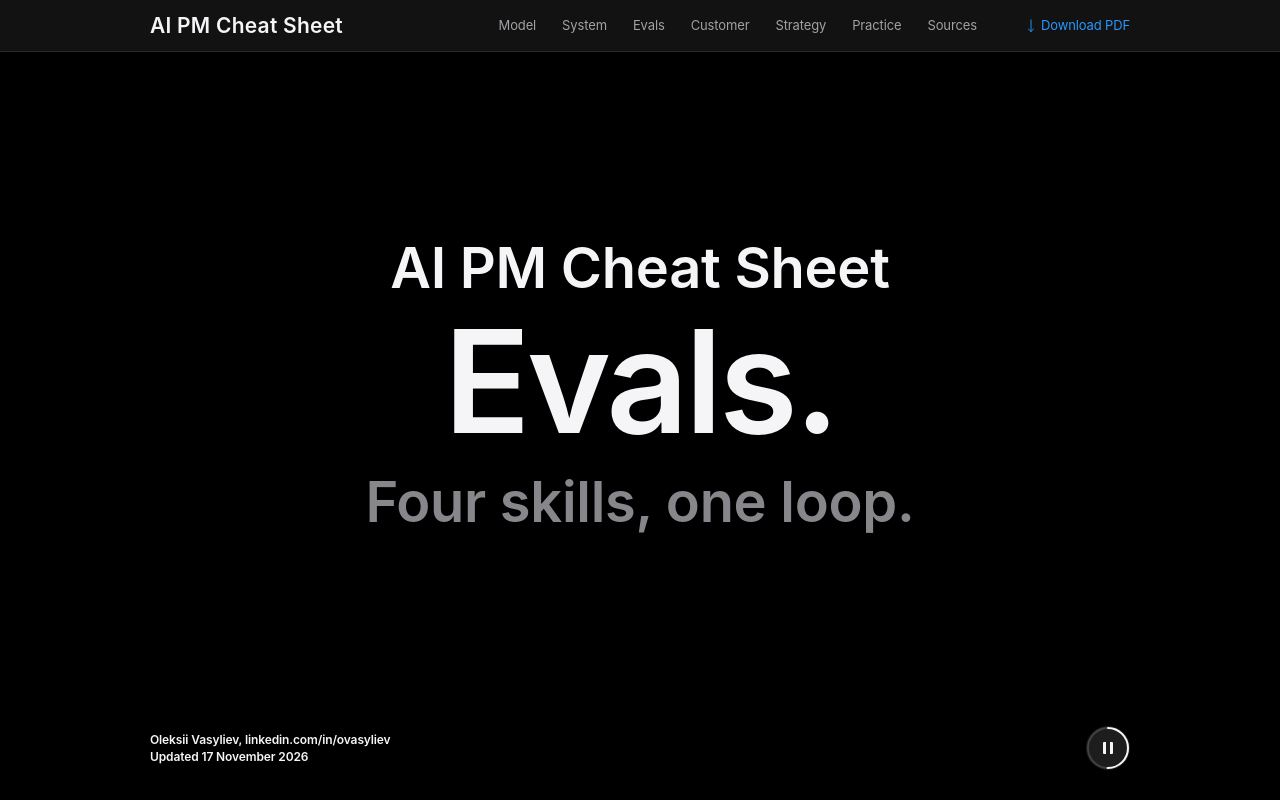
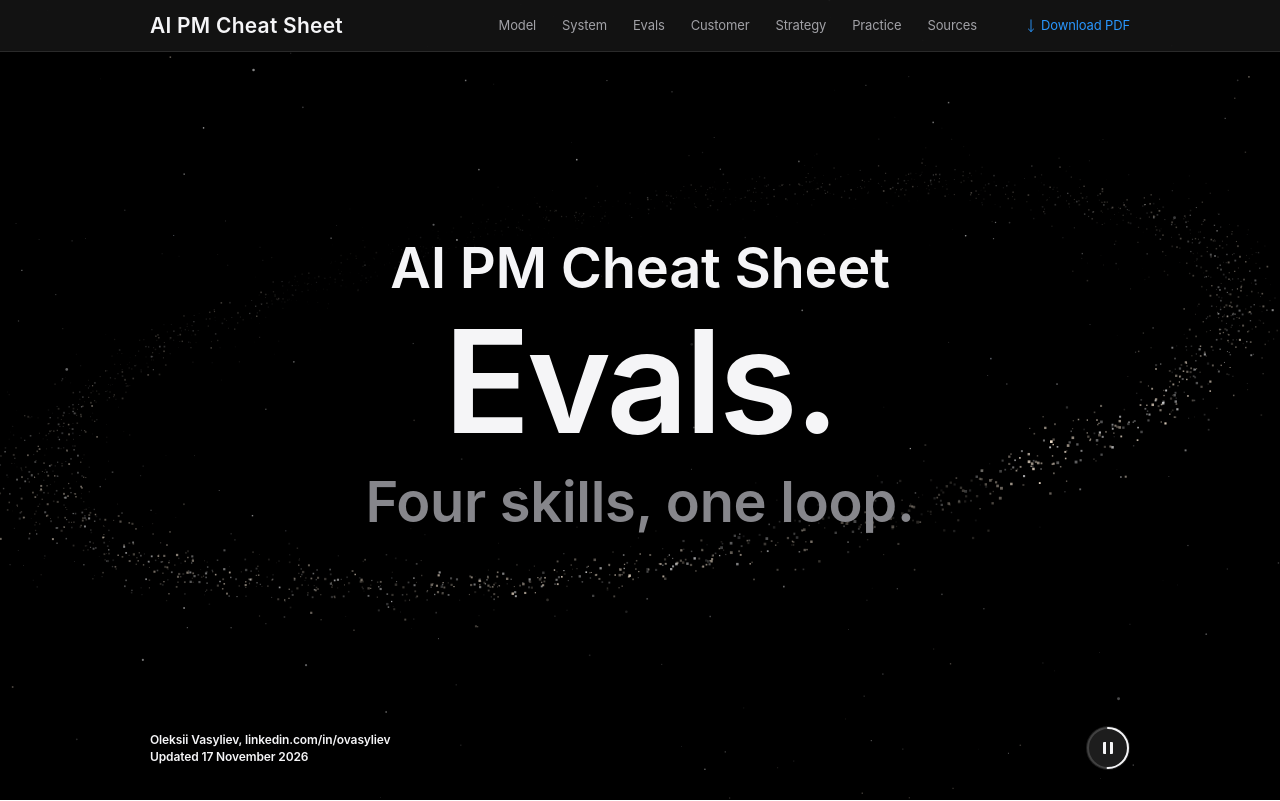
Before and after one commit to olevasyliev/ai-pm-cheat-sheet, a plain HTML site: page index.html in a window 1280 px wide. Shown: the top 801 px of the page. Drawn offline with Linux system fonts and the light colour scheme; animation ran at ten frames a second.

Commit message:
Hero sky: the loop as a ring of stardust, a quarter turn per word
Co-Authored-By: Claude Opus 5.5 <noreply@anthropic.com>
Claude-Session: https://claude.ai/code/session_01AJ6Q9kR54y8DzYTXjwJpWa

```diff
--- a/index.html
+++ b/index.html
@@ -78,14 +78,15 @@ figure{margin:0}
 
 /* hero */
 .hero{position:relative;margin-top:-52px;padding:52px 0 0;min-height:max(640px,100svh);background:#000;color:#f5f5f7;display:grid;place-items:center;text-align:center;overflow:hidden}
-.hx{margin:0;display:grid;justify-items:center;font-weight:600;padding:24px 0 104px}
+.sky{position:absolute;inset:0;width:100%;height:100%;display:block;pointer-events:none}
+.hx{position:relative;z-index:1;margin:0;display:grid;justify-items:center;font-weight:600;padding:24px 0 104px}
 .h-a,.h-c{display:block;font-size:56px;line-height:1.07;letter-spacing:-.005em}
 .h-c{color:#86868b}
 .h-b{display:grid;justify-items:center;font-size:clamp(64px,11.2vw,160px);line-height:1.08;letter-spacing:-.025em;margin:.04em 0 .1em}
 .h-b span{grid-area:1/1;opacity:0;transform:translateY(.22em);transition:opacity .55s ease,transform .8s cubic-bezier(.2,.75,.25,1)}
 .h-b span.on{opacity:1;transform:none}
 .h-b span.out{opacity:0;transform:translateY(-.22em)}
-.h-ft{position:absolute;left:0;right:0;bottom:30px;width:min(var(--W),87.5vw);margin:0 auto;display:flex;align-items:center;justify-content:space-between;gap:20px;text-align:left}
+.h-ft{z-index:1;position:absolute;left:0;right:0;bottom:30px;width:min(var(--W),87.5vw);margin:0 auto;display:flex;align-items:center;justify-content:space-between;gap:20px;text-align:left}
 .h-by{margin:0;font:600 12px/1.45 var(--sans);letter-spacing:-.01em;color:#f5f5f7}
 .h-by a{color:inherit}
 .h-pp{flex:none;position:relative;width:44px;height:44px;padding:0;border:0;border-radius:50%;background:rgba(232,232,237,.12);color:#f5f5f7;cursor:pointer;display:grid;place-items:center}
@@ -504,6 +505,7 @@ td:first-child{-webkit-hyphens:manual;hyphens:manual}
 .caret,.core .ra{animation:none}
 }
 @media print{
+.sky{display:none}
 @page{size:A4;margin:16mm 14mm 18mm;@bottom-left{content:"AI PM Cheat Sheet";font:8pt -apple-system,BlinkMacSystemFont,sans-serif;color:#86868b}@bottom-right{content:counter(page);font:8pt -apple-system,BlinkMacSystemFont,sans-serif;color:#86868b}}
 :root{color-scheme:light}
 html{-webkit-print-color-adjust:exact;print-color-adjust:exact;scroll-behavior:auto}
@@ -1319,6 +1321,113 @@ addEventListener('scroll',()=>{if(!tick){tick=true;requestAnimationFrame(()=>{ti
 addEventListener('resize',spy);
 spy();
 
+// sky: the loop as a ring of stardust around the title. It steps a quarter turn with every word; the pause button stops it too.
+{
+const hero=d.querySelector('.hero');
+const cv=d.createElement('canvas');cv.className='sky';cv.setAttribute('aria-hidden','true');hero.prepend(cv);
+const g=cv.getContext('2d');
+let W=0,H=0,DPR=1,T=0,wNow=-1,portrait=false;
+const rnd=(a,b)=>a+Math.random()*(b-a);
+const gauss=()=>{let u=0,v=0;while(!u)u=Math.random();while(!v)v=Math.random();return Math.sqrt(-2*Math.log(u))*Math.cos(6.2832*v)};
+const ease=(a,b,k)=>a+(b-a)*k;
+const TINT=['245,245,247','255,238,218','222,232,255'];
+
+// pointer: eased, so nothing jumps when it enters or leaves
+let pt={x:-1e4,y:-1e4,on:0},pe={x:0,y:0,on:0};
+hero.addEventListener('pointermove',e=>{const r=hero.getBoundingClientRect();pt.x=e.clientX-r.left;pt.y=e.clientY-r.top;if(!pe.on){pe.x=pt.x;pe.y=pt.y}pt.on=1;kick()});
+hero.addEventListener('pointerleave',()=>{pt.on=0});
+
+// the title block: decoration stays faint behind it
+let box={l:0,t:0,r:0,b:0};
+const measure=()=>{const h=hero.getBoundingClientRect(),x=hero.querySelector('.hx .h-a').getBoundingClientRect(),y=hero.querySelector('.hx .h-c').getBoundingClientRect(),z=hero.querySelector('.h-b').getBoundingClientRect();
+  box={l:Math.min(x.left,y.left,z.left)-h.left,r:Math.max(x.right,y.right,z.right)-h.left,t:x.top-h.top,b:y.bottom-h.top}};
+const clear=(x,y,pad)=>{const dx=Math.max(box.l-x,0,x-box.r),dy=Math.max(box.t-y,0,y-box.b),dd=Math.hypot(dx,dy);return Math.min(1,dd/pad)};
+
+let stars=[];
+function initStars(n){
+  stars=[];
+  for(let i=0;i<n;i++){const z=Math.random();
+    stars.push({x:Math.random()*W,y:Math.random()*H,z,r:Math.random()<.035?rnd(1,1.5):rnd(.35,.9)*(.65+z*.5),a:rnd(.22,.8)*(.55+z*.45),tw:rnd(.5,1.7),ph:rnd(0,6.3),c:Math.random()<.8?0:Math.random()<.5?1:2})}
+  stars.sort((a,b)=>a.c-b.c);
+}
+function drawStars(drift){
+  let c=-1;
+  for(const s of stars){
+    if(s.c!==c){c=s.c;g.fillStyle='rgb('+TINT[c]+')'}
+    let x=(s.x-T*drift*(.25+s.z))%W;if(x<0)x+=W;
+    g.globalAlpha=s.a*(.72+.28*Math.sin(T*s.tw+s.ph));
+    if(s.r<.8)g.fillRect(x-s.r,s.y-s.r,s.r*2,s.r*2);else{g.beginPath();g.arc(x,s.y,s.r,0,6.2832);g.fill()}
+  }
+  g.globalAlpha=1;
+}
+/* ---------- 2. Stardust loop: the loop as a ring of dust around the title ---------- */
+let dust=[],ring={},sweep=0,sweepTo=0;
+// on a phone the ring is wider than the screen and passes above and below the title
+function place(){
+  const half=(box.b-box.t)/2||80,Rx=portrait?W*.82:Math.min(W*.47,800),Ry=portrait?Math.max(half+64,W*.4):Rx*.3;
+  ring={cx:W*.5,cy:(box.t+box.b)/2||H*.48,Rx,Ry,rot:portrait?-.3:-.16};
+}
+function initRing(){
+  initStars(Math.round(W*H/5200));
+  place();
+  const n=Math.round(Math.min(3200,Math.max(1500,W*H/420)));dust=[];
+  for(let i=0;i<n;i++){const core=Math.random()<.7;
+    dust.push({th:rnd(0,6.2832),dr:gauss()*(core?.035:.09),dz:gauss()*(core?.03:.08),w:rnd(.85,1.15),r:rnd(.35,1.05)*(core?1:.8),a:rnd(.25,.85)*(core?1:.55),ph:rnd(0,6.3),c:Math.random()<.6?1:0})}
+  dust.sort((a,b)=>a.c-b.c);
+  wNow=-1;
+}
+function drawRing(dt,still){
+  drawStars(still?0:1.2);
+  const{cx,cy,Rx,Ry,rot}=ring,cr=Math.cos(rot),sr=Math.sin(rot),om=.07;
+  // the bright arc travels a quarter of the loop with every word
+  if(!still)sweep=ease(sweep,sweepTo,Math.min(1,dt*1.6));
+  let c=-1;
+  for(const p of dust){
+    if(p.c!==c){c=p.c;g.fillStyle='rgb('+TINT[c]+')'}
+    const th=p.th+(still?0:T*om*p.w),R=1+p.dr;
+    let lx=Math.cos(th)*Rx*R,ly=Math.sin(th)*Ry*R+p.dz*Ry;
+    let x=cx+lx*cr-ly*sr,y=cy+lx*sr+ly*cr;
+    if(pe.on){const dx=x-pe.x,dy=y-pe.y,dd=Math.hypot(dx,dy);if(dd<150&&dd>.1){const f=Math.pow(1-dd/150,2)*26*pe.on;x+=dx/dd*f;y+=dy/dd*f}}
+    const front=(Math.sin(th)+1)/2;
+    let da=((th-(sweep-Math.PI/2))%6.2832+6.2832)%6.2832;if(da>Math.PI)da-=6.2832;
+    const hi=Math.exp(-da*da/.35);
+    g.globalAlpha=Math.min(1,p.a*(.32+.5*front)*(.8+.2*Math.sin(T*1.3+p.ph))+hi*.45*p.a)*(.35+.65*clear(x,y,40));
+    const r=p.r*(.75+.45*front)+hi*.25;
+    g.fillRect(x-r,y-r,r*2,r*2);
+  }
+  g.globalAlpha=1;
+}
+
+/* ---------- loop ---------- */
+function init(){
+  const r=hero.getBoundingClientRect();W=Math.round(r.width);H=Math.round(r.height);portrait=H>W*1.15;
+  DPR=Math.min(2,window.devicePixelRatio||1);cv.width=W*DPR;cv.height=H*DPR;g.setTransform(DPR,0,0,DPR,0,0);
+  measure();
+  initRing();
+  draw(0);
+}
+function draw(dt){
+  const still=RM.matches;
+  const w=ws.findIndex(s=>s.classList.contains('on'));
+  if(w!==wNow){if(wNow>=0)sweepTo+=Math.PI/2;wNow=w}
+  pe.on=ease(pe.on,pt.on,Math.min(1,dt*4));if(pt.on){pe.x=ease(pe.x,pt.x,Math.min(1,dt*8));pe.y=ease(pe.y,pt.y,Math.min(1,dt*8))}
+  g.clearRect(0,0,W,H);
+  drawRing(dt,still);
+}
+let vis=true,raf=0,last=0;
+const want=()=>vis&&!d.hidden&&!pp.classList.contains('paused')&&!RM.matches;
+const frame=now=>{raf=0;const dt=Math.min(.05,(now-last)/1000);last=now;T+=dt;draw(dt);if(want())raf=requestAnimationFrame(frame)};
+function kick(){if(!raf&&want()){last=performance.now();raf=requestAnimationFrame(frame)}}
+new IntersectionObserver(e=>{vis=e[0].isIntersecting;kick()}).observe(hero);
+d.addEventListener('visibilitychange',kick);
+pp.addEventListener('click',()=>setTimeout(kick));
+if(RM.addEventListener)RM.addEventListener('change',()=>{init();kick()});
+let rt=0;new ResizeObserver(()=>{clearTimeout(rt);rt=setTimeout(()=>{const r=hero.getBoundingClientRect();if(Math.round(r.width)===W&&Math.round(r.height)===H)return;init();kick()},120)}).observe(hero);
+if(d.fonts)d.fonts.ready.then(()=>{measure();place();if(!raf)draw(0)});
+init();kick();
+}
+
+
 // PDF: inside the Claude viewer the file is saved through its download prompt; elsewhere the link opens it
 const pdfs=[...d.querySelectorAll('a.ln-pdf,a.pdf-foot')];
 if(pdfs.length){
```
